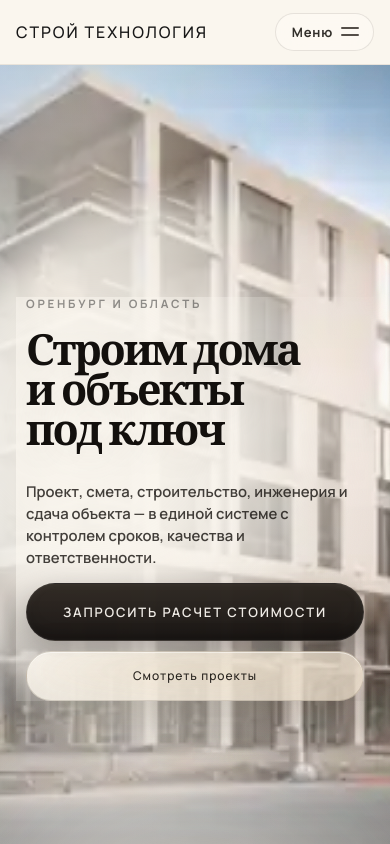
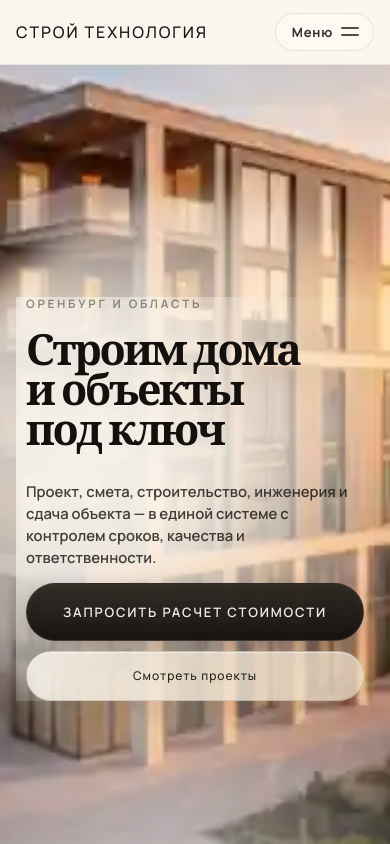
Before and after one commit to batbit1/stroy-technologiya-site1, a Next.js app: page / in a window 390 px wide. Shown: the top 844 px of the page. Built offline with nearby package versions, Linux system fonts and the light colour scheme.

Commit message:
use static mobile background

```diff
--- a/app/globals.css
+++ b/app/globals.css
@@ -1732,6 +1732,20 @@ body {
     box-sizing: border-box;
   }
 
+  /* Статичный финальный кадр дома вместо mobile canvas-sequence (эксперимент, ≤1023px). */
+  .mobile-static-house-bg {
+    position: fixed;
+    inset: 0;
+    width: 100vw;
+    height: 100dvh;
+    z-index: 0;
+    pointer-events: none;
+    background-image: url("/sequence/new-house/mobile/frame_0122.webp");
+    background-size: cover;
+    background-position: center center;
+    background-repeat: no-repeat;
+  }
+
   .mobile-cinematic-bg__stage {
     position: absolute !important;
     inset: 0 !important;
--- a/components/landing/LandingScrollScene.tsx
+++ b/components/landing/LandingScrollScene.tsx
@@ -1,6 +1,6 @@
 "use client";
 
-import { useEffect, useRef } from "react";
+import { useEffect, useRef, useSyncExternalStore } from "react";
 import { HeroContent } from "./HeroContent";
 import {
   HouseSequenceCanvas,
@@ -31,6 +31,22 @@ import { useScrollFrame } from "@/hooks/useScrollFrame";
  */
 const SCROLL_LENGTH_VH_MOBILE = MOBILE_LANDING_SCROLL_SPACER_VH;
 const SCROLL_LENGTH_VH_DESKTOP = 1450;
+
+const LG_TAILWIND_MQ = "(min-width: 1024px)";
+
+function subscribeDesktopViewport(onStoreChange: () => void): () => void {
+  const mq = window.matchMedia(LG_TAILWIND_MQ);
+  mq.addEventListener("change", onStoreChange);
+  return () => mq.removeEventListener("change", onStoreChange);
+}
+
+function getDesktopViewportSnapshot(): boolean {
+  return window.matchMedia(LG_TAILWIND_MQ).matches;
+}
+
+function getDesktopViewportServerSnapshot(): boolean {
+  return false;
+}
 
 /**
  * Cinematic atmosphere — house остаётся читаемым, но больше не выбеливается:
@@ -127,9 +143,17 @@ export function LandingScrollScene({
   onOpenRequestForm,
 }: LandingScrollSceneProps) {
   const sceneSectionRef = useRef<HTMLElement>(null);
+
+  const desktopViewport = useSyncExternalStore(
+    subscribeDesktopViewport,
+    getDesktopViewportSnapshot,
+    getDesktopViewportServerSnapshot,
+  );
+
   const { scrollProgress } = useScrollFrame({
     sectionRef: sceneSectionRef,
     timelineFrames: DESKTOP_SEQUENCE_FRAMES,
+    enabled: desktopViewport,
   });
 
   useEffect(() => {
@@ -192,13 +216,7 @@ export function LandingScrollScene({
             className="cinematic-bg mobile-cinematic-bg house-sequence-layer house-sequence-canvas-wrapper pointer-events-none"
             aria-hidden
           >
-            <div className="mobile-cinematic-bg__stage">
-              <CinematicBackdropStack
-                progress01={progress01}
-                breathing={false}
-                sequencePlacement="mobileCinematic"
-              />
-            </div>
+            <div className="mobile-static-house-bg" aria-hidden />
           </div>
 
           <div className="mobile-story-flow">
--- a/hooks/useScrollFrame.ts
+++ b/hooks/useScrollFrame.ts
@@ -11,6 +11,8 @@ type Options = {
   timelineFrames?: number;
   /** Корень scroll-сцены. Если ref пустой — progress по всему документу */
   sectionRef?: RefObject<HTMLElement | null>;
+  /** Если false — слушатели scroll не ставятся (например mobile без cinematic progress). */
+  enabled?: boolean;
 };
 
 function clamp01(value: number): number {
@@ -51,7 +53,11 @@ function sectionScrollProgress(
  * scrollProgress (0..1) и опционально frameIndex по timelineFrames.
  * setState только из requestAnimationFrame на scroll/resize.
  */
-export function useScrollFrame({ timelineFrames, sectionRef }: Options) {
+export function useScrollFrame({
+  timelineFrames,
+  sectionRef,
+  enabled = true,
+}: Options) {
   const [frameIndex, setFrameIndex] = useState(0);
   const [scrollProgress, setScrollProgress] = useState(0);
 
@@ -84,6 +90,8 @@ export function useScrollFrame({ timelineFrames, sectionRef }: Options) {
   }, [sectionRef, timelineFrames]);
 
   useEffect(() => {
+    if (!enabled) return;
+
     const schedule = () => {
       if (rafIdRef.current !== 0) return;
       rafIdRef.current = requestAnimationFrame(() => {
@@ -104,7 +112,7 @@ export function useScrollFrame({ timelineFrames, sectionRef }: Options) {
         rafIdRef.current = 0;
       }
     };
-  }, [computeAndCommit]);
+  }, [computeAndCommit, enabled]);
 
   return {
     frameIndex,
```
